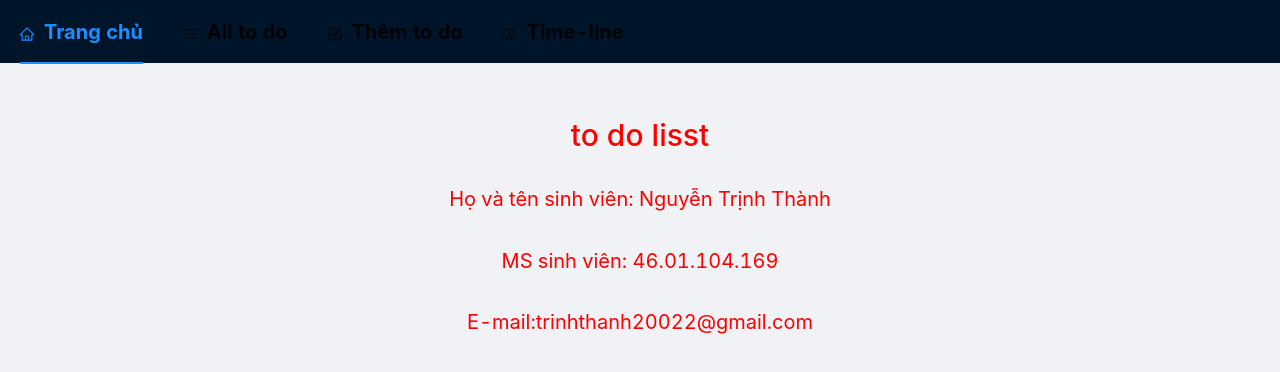
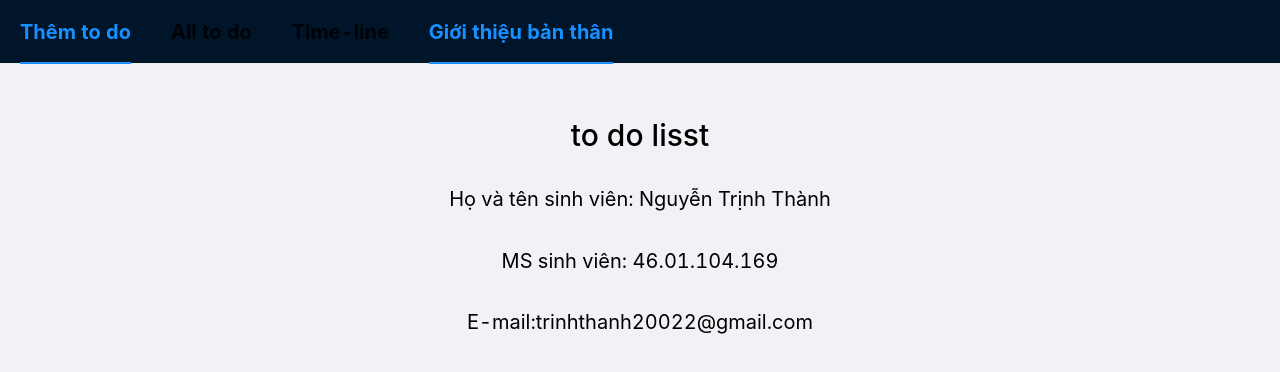
Before and after one commit to Thanh10101/thanh-todolist, a React (Create React App) app: page / in a window 1280 px wide. Shown: the top 372 px of the page. Built offline with nearby package versions, Linux system fonts and the light colour scheme.

Commit message:
Add files via upload

```diff
--- a/public/index.html
+++ b/public/index.html
@@ -5,7 +5,7 @@
   <meta charset="utf-8" />
   <link rel="icon" href="%PUBLIC_URL%/favicon.ico" />
   <meta name="viewport" content="width=device-width, initial-scale=1" />
-  <meta name="theme-color" content="#000000" />
+  <meta name="theme-color" content="black" />
   <meta name="description" content="Web site created using create-react-app" />
   <link rel="apple-touch-icon" href="%PUBLIC_URL%/logo192.png" />
 
--- a/src/App.css
+++ b/src/App.css
@@ -2,13 +2,14 @@
     list-style: none;
 }
 
-h1, p {
+h1,
+p {
     font-size: 30px;
-    color: red;
+    color: black;
 }
 
 .Home {
-    background-color: transparent;
+    background-color: orange;
     width: auto;
     height: auto;
 }
@@ -39,7 +40,7 @@ h1, p {
 
 .title-List {
     font-size: 30px;
-    color: transparent;
+    color: black;
     text-align: center;
 }
 
@@ -86,35 +87,6 @@ h1, p {
     margin: 5px 3px;
 }
 
-.todo-time {
-    color: #0a0c11;
-    font-size: 16px;
-    margin: 5px 3px;
-}
-
-.todo-status {
-    color: #868c98;
-    font-size: 16px;
-    margin: 5px 3px;
-}
-
-.item-end {
-    margin: 0 8px;
-    display: flex;
-    flex-direction: column;
-    align-items: center;
-    justify-content: center;
-    cursor: pointer;
-}
-
-.item-icon {
-    margin: 0px;
-}
-
-Button {
-    margin: 20px;
-}
-
 .title-timeline {
     color: red;
     font-weight: 1000;
@@ -137,10 +109,40 @@ Button {
     font-size: 25px !important;
 }
 
+.todo-time {
+    color: #0a0c11;
+    font-size: 16px;
+    margin: 5px 3px;
+}
+
+.todo-status {
+    color: #868c98;
+    font-size: 16px;
+    margin: 5px 3px;
+}
+
 .vertical-timeline-element-subtitle {
     color: rgb(19, 14, 14);
     font-size: 16px;
     padding: 10px 0px;
+}
+
+.item-end {
+    margin: 0 8px;
+    display: flex;
+    flex-direction: column;
+    align-items: center;
+    justify-content: center;
+    cursor: pointer;
+}
+
+.item-icon {
+    margin: 0px;
+}
+
+Button {
+    margin: 20px;
+    color: gray;
 }
 
 .vertical-timeline-element-desc {
@@ -151,6 +153,6 @@ Button {
 .menu {
     font-size: 20px;
     font-weight: bold;
-    background: rgb(34, 193, 195);
+    background: green;
     background: transparent;
 }
--- a/src/App.js
+++ b/src/App.js
@@ -36,17 +36,17 @@ function App() {
             defaultSelectedKeys={["/todos"]}
             selectedKeys={[pathname]}
           >
-            <Menu.Item key="/" icon={<HomeOutlined />}>
-              <Link to="/">Trang chủ</Link>
+            <Menu.Item key="/todos/input" >
+              <Link to="/todos/input">Thêm to do</Link>
             </Menu.Item>
-            <Menu.Item key="/todos" icon={<UnorderedListOutlined />}>
+            <Menu.Item key="/todos" >
               <Link to="/todos">All to do</Link>
             </Menu.Item>
-            <Menu.Item key="/todos/input" icon={<FormOutlined />}>
-              <Link to="/todos/input">Thêm to do</Link>
+            <Menu.Item key="/todos/timeline">
+              <Link to="/todos/timeline">Time-line </Link>
             </Menu.Item>
-            <Menu.Item key="/todos/timeline" icon={<FieldTimeOutlined />}>
-              <Link to="/todos/timeline">Time-line </Link>
+            <Menu.Item key="/" >
+              <Link to="/">Giới thiệu bản thân</Link>
             </Menu.Item>
           </Menu>
         </Header>
--- a/src/component/About.js
+++ b/src/component/About.js
@@ -2,7 +2,6 @@ import React, { useEffect } from "react";
 
 function About(props) {
     useEffect(() => {
-        window.scrollTo(0, 0);
         document.title = "Trang chủ";
     }, []);
 
--- a/src/component/Timeline.js
+++ b/src/component/Timeline.js
@@ -7,7 +7,6 @@ function Timeline(props) {
     const todos = useSelector((state) => state.todoReducer.todos);
 
     useEffect(() => {
-        window.scrollTo(0, 0);
         document.title = "Todo List cảu Nguyễn Trịnh Thành";
     }, []);
 
--- a/src/component/TodoList.js
+++ b/src/component/TodoList.js
@@ -7,7 +7,6 @@ function TodoList() {
     const todos = useSelector((state) => state.todoReducer.todos);
 
     useEffect(() => {
-        window.scrollTo(0, 0);
         document.title = "Todo List của Nguyễn Trịnh Thành";
     }, []);
     return (
--- a/src/index.js
+++ b/src/index.js
@@ -1,10 +1,10 @@
 import React from "react";
 import ReactDOM from "react-dom";
 import App from "./App";
+import store from "./store/store";
+import {BrowserRouter as Router} from "react-router-dom";
 import reportWebVitals from "./reportWebVitals";
 import {Provider} from "react-redux";
-import store from "./store/store";
-import {BrowserRouter as Router} from "react-router-dom";
 
 ReactDOM.render(
     <Provider store={store}>
--- a/src/routes/routes.js
+++ b/src/routes/routes.js
@@ -9,8 +9,8 @@ function Routes(props) {
   return (
     <Switch>
       <Route exact path="/" component={About} />
+      <Route exact path="/todos/input" component={TodoForm} />
       <Route exact path="/todos" component={TodoList} />
-      <Route exact path="/todos/input" component={TodoForm} />
       <Route exact path="/todos/timeline" component={Timeline} />
     </Switch>
   );
```
